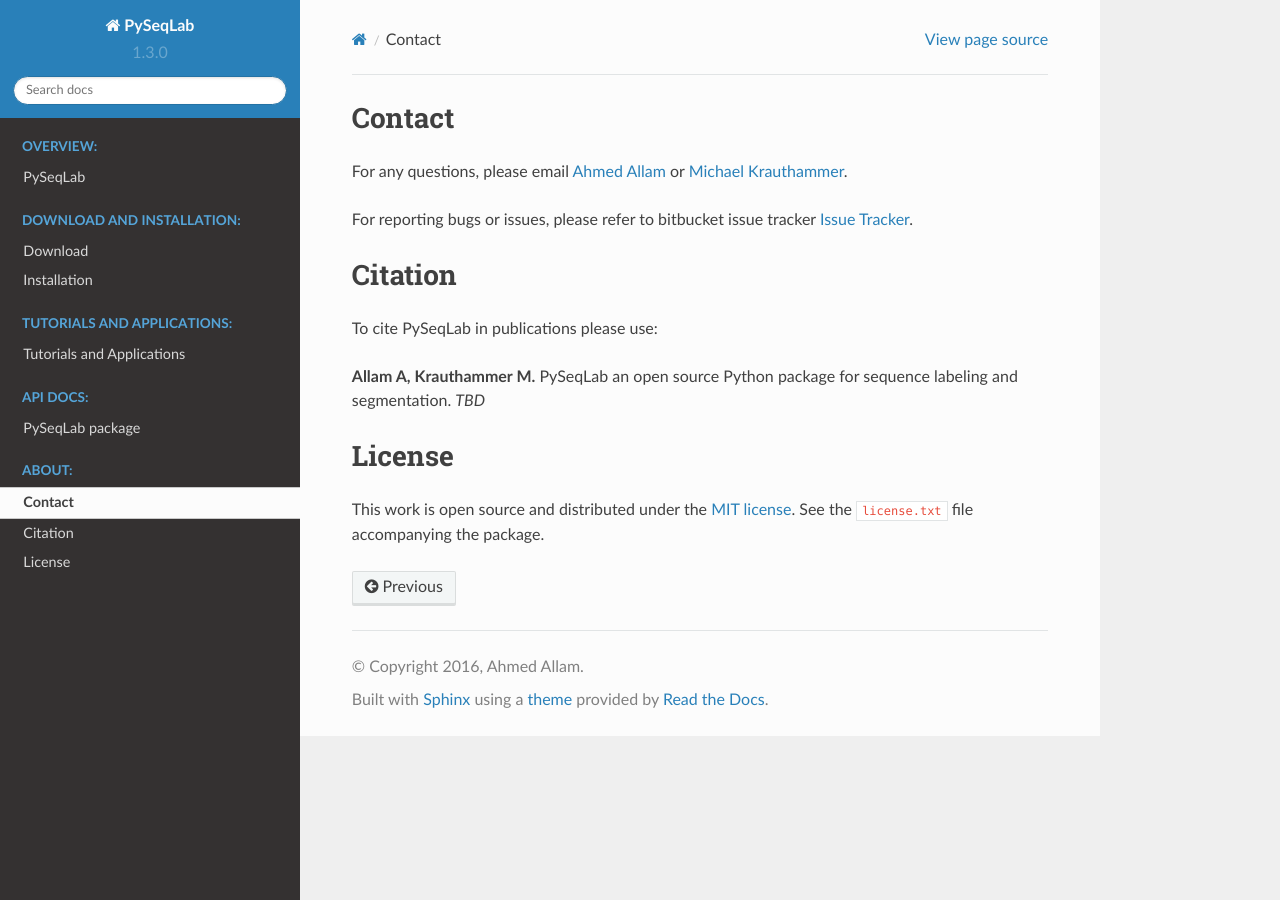
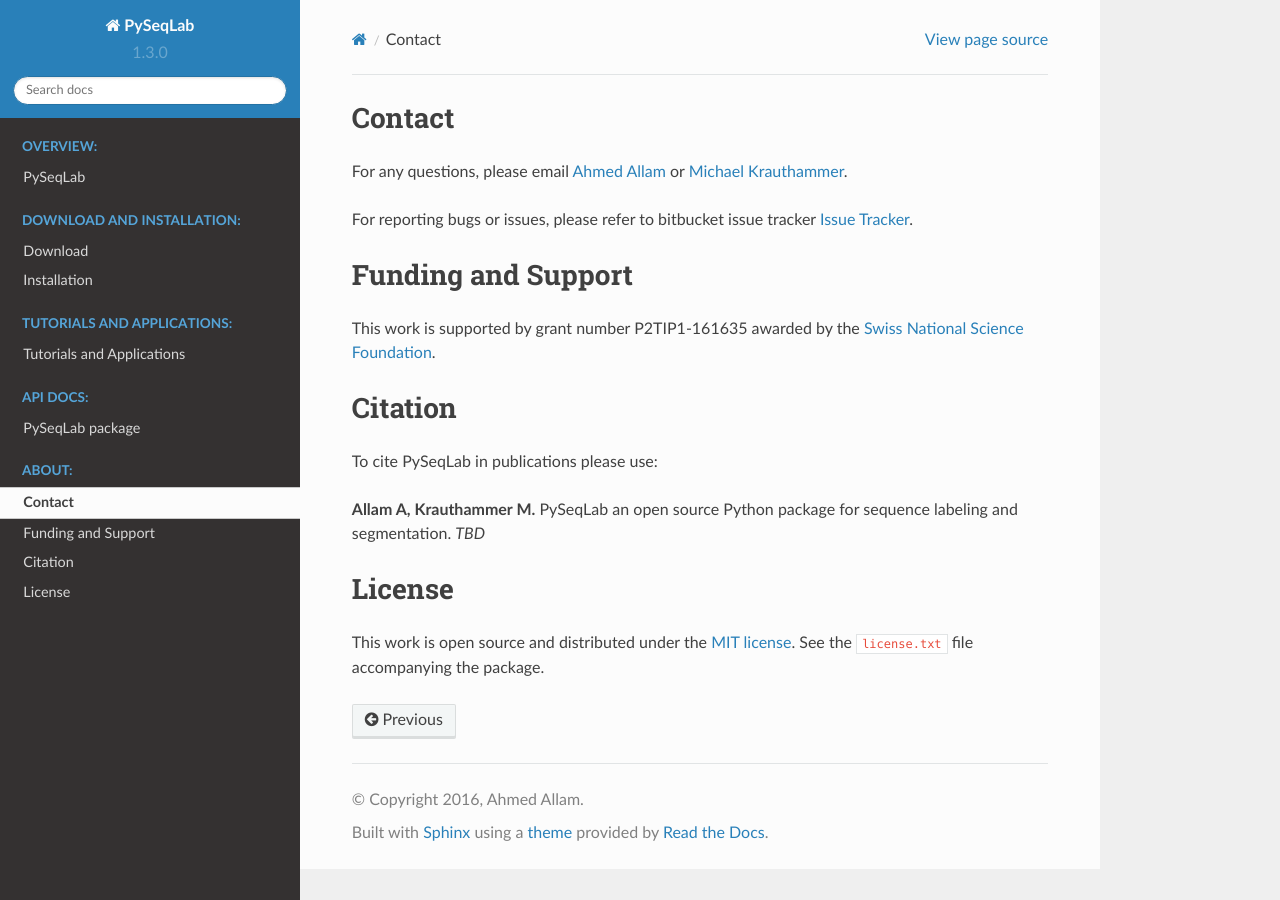
Before and after one commit to uzh-dqbm-cmi/PySeqLab, a Sphinx documentation site: the page built from docs/source/about.rst, in a window 1280 px wide. Built offline with Sphinx 7.4.7 and the Read the Docs theme 2.0.0, drawn with Linux system fonts in a browser that asks for light colours.

Commit message:
added funding

```diff
--- a/docs/source/about.rst
+++ b/docs/source/about.rst
@@ -7,6 +7,11 @@
 
 For reporting bugs or issues, please refer to bitbucket issue tracker
 `Issue Tracker <https://bitbucket.org/A_2/pyseqlab/issues>`__.
+
+Funding and Support
+--------------------------------------------------------------------------------
+
+This work is supported by grant number P2TIP1-161635 awarded by the `Swiss National Science Foundation <http://snf.ch/>`__.
 
 Citation
 --------------------------------------------------------------------------------
```
